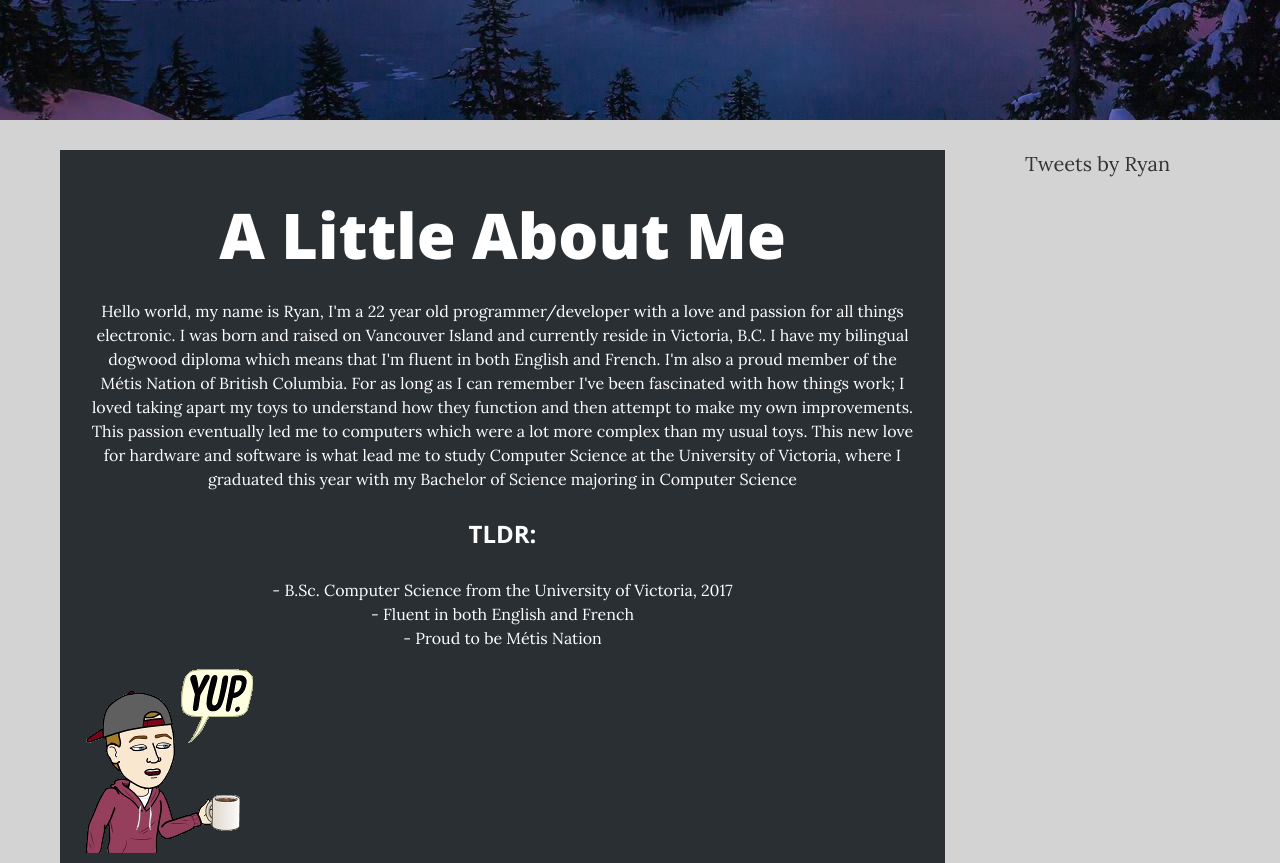
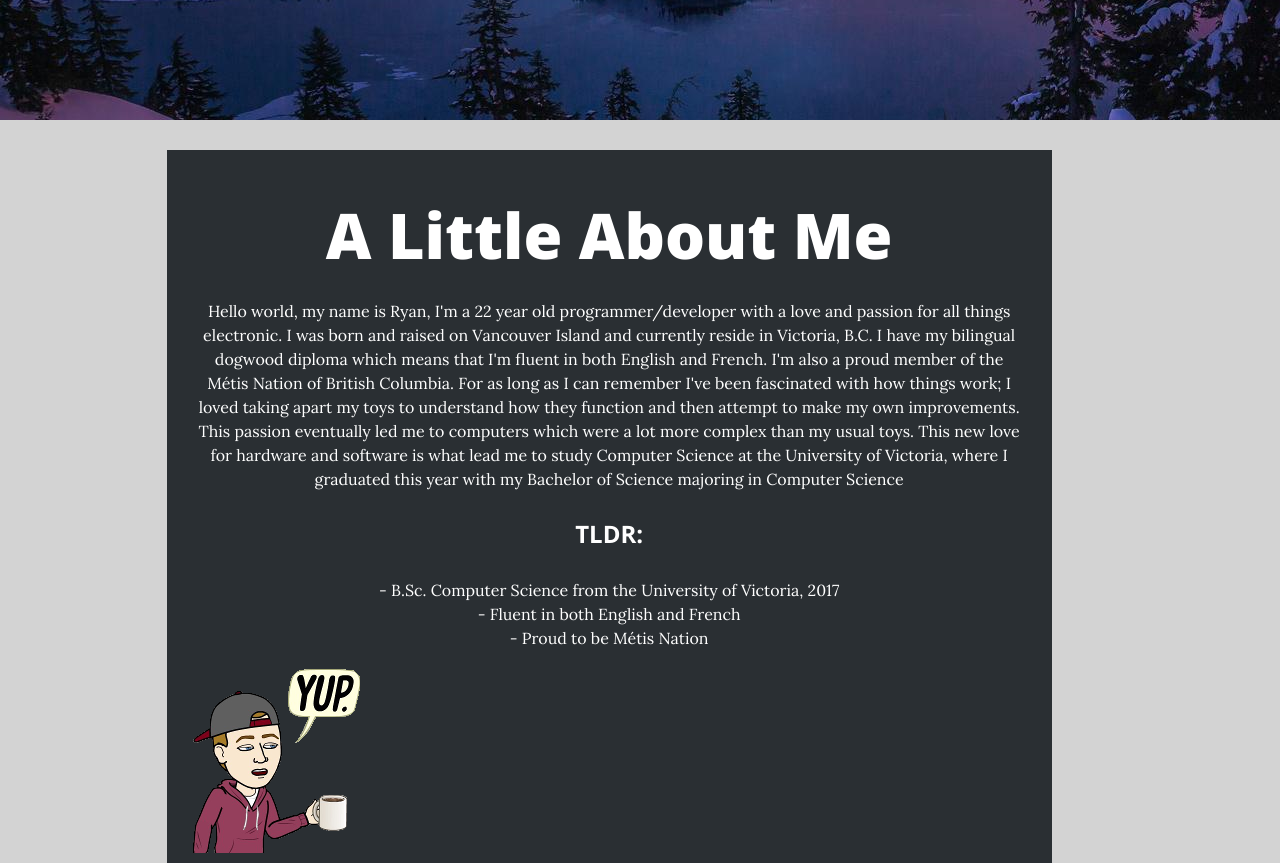
Before and after one commit to Rydhutton/Rydhutton.github.io, a website: page index.html in a window 1280 px wide. Shown: the part 680-1543 px from the top of the page. Drawn offline with nearby package versions, Linux system fonts and the light colour scheme; a script that the page names is missing.

Commit message:
sizing tests

```diff
--- a/index.html
+++ b/index.html
@@ -88,7 +88,7 @@
     <!-- About Section -->
     <!--<section id="about" class="about-section" style="background-image: url('imgs/maroon2.jpg'); background-repeat:no-repeat; background-size:contain; background-position:center; background-color: #630000;">-->
     <section id="about" class="about-section" style="background-repeat:no-repeat; background-size:contain; background-position:center; background-color: #d3d3d3;"><!--#630000-->
-    	<div class="col-xs-9" style="padding-left: 60px; padding-top: 30px;">
+    	<div class="col-xs-10 col-xs-offset-1 col-sm-9" style="padding-left: 60px; padding-top: 30px;">
         	<div class="jumbotron" style="background-color: #2a2f33; padding-top: 30px; padding-bottom: 10px;"><!--#4c0000-->
         	<!--<div class="container-fluid" style="background-color: #4c0000; padding-top: 10px; padding-bottom: 10px;">-->
             	<div class="container text-center" style="color: white;">
@@ -101,7 +101,7 @@
             	</div>
         	</div>
         </div>
-    	<div class="col-xs-3" style="padding-top: 30px; padding-right: 60px;">
+    	<div class="col-xs-8 col-xs-offset-2 col-sm-3" style="padding-top: 30px; padding-right: 60px;">
     		<a class="twitter-timeline" data-theme="dark" data-link-color="#2B7BB9" href="https://twitter.com/RyanHutton">Tweets by Ryan</a>
     		<script async src="//platform.twitter.com/widgets.js" charset="utf-8"></script>
     	</div><div class="clearfix"></div>
```
Also changed, not shown: imgs/20708181_10155601177504233_8027740555874819488_n.jpg (added), imgs/l9d5p2kt3tgz.png (added).
